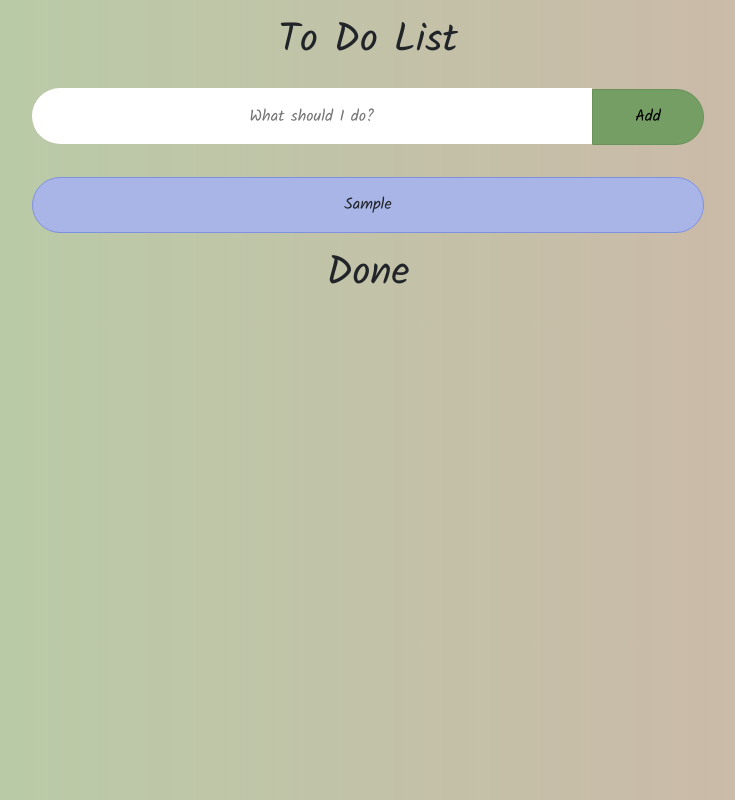
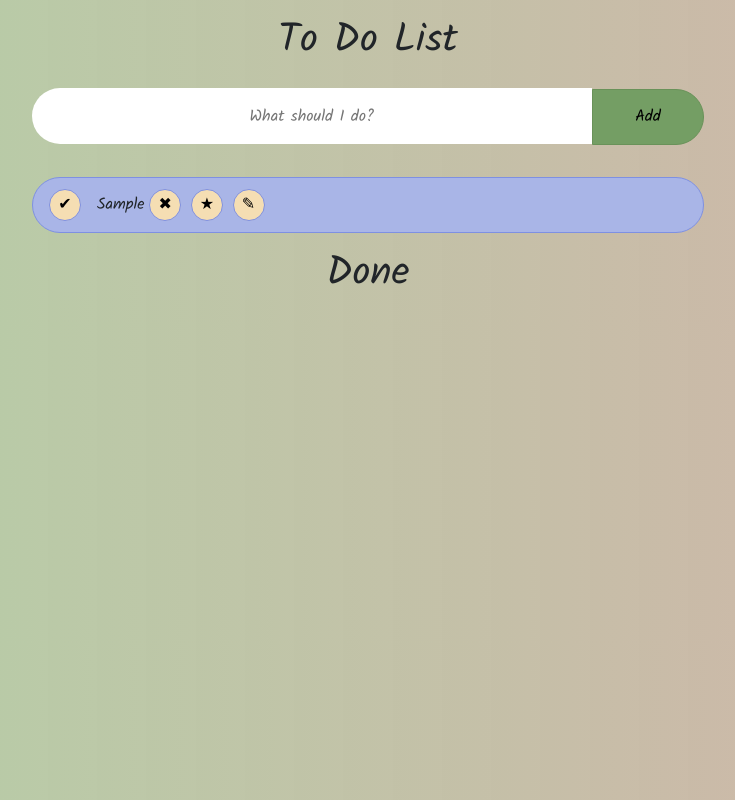
Before and after one commit to solomiiaivychuk/to-do-app-react, a React (Create React App) app in the folder planner-app/: page / in a window 1280 px wide. Both pictures are taken after typing "Sample" into the empty fields and a click on the button "Add". Shown: the whole page, without its empty margins (272-1007 px from the left). Built offline with nearby package versions, Linux system fonts and the light colour scheme.

Commit message:
Able to transfer todo's to "Done" list

```diff
--- a/planner-app/src/components/Body.jsx
+++ b/planner-app/src/components/Body.jsx
@@ -3,6 +3,7 @@ import ToDoTitle from "./ToDoTitle.jsx";
 import DoneTitle from "./DoneTitle.jsx";
 import "./styles.css";
 import ToDoList from "./ToDoList.jsx";
+import DoneList from "./DoneList"
 
 class Body extends React.Component {
   constructor(props) {
@@ -24,11 +25,16 @@ class Body extends React.Component {
             <ToDoList></ToDoList>
           </div>
         </div>
-        <div className="row">
+      {/*  <div className="row">
           <div className="col d-flex justify-content-center">
             <DoneTitle></DoneTitle>
           </div>
         </div>
+         <div className="row">
+          <div className="col d-flex justify-content-center">
+            <DoneList></DoneList>
+          </div>
+        </div> */}
       </div>
     );
   }
--- /dev/null
+++ b/planner-app/src/components/DoneItem.jsx
@@ -0,0 +1,17 @@
+import React from "react";
+
+class DoneItem extends React.Component {
+  constructor(props) {
+    super(props);
+  }
+  render() {
+    return (
+      <div className="list">
+        <button className="done-button" >&#10004;</button>
+        <span className="todo-text"></span>
+      </div>
+    );
+  }
+}
+
+export default DoneItem;
--- /dev/null
+++ b/planner-app/src/components/DoneList.jsx
@@ -0,0 +1,18 @@
+import React from 'react'
+import DoneItem from './DoneItem'
+
+class DoneList extends React.Component {
+    constructor(props){
+        super(props)
+        this.state = {
+            doneToDos: []
+        }
+    }
+
+    render() {
+        return (
+            <DoneItem></DoneItem>
+        )
+    }
+}
+export default DoneList
--- a/planner-app/src/components/ToDoItem.jsx
+++ b/planner-app/src/components/ToDoItem.jsx
@@ -6,8 +6,12 @@ class ToDoItem extends React.Component {
   }
   render() {
     return (
-      <div className="list" onClick={this.props.moveToDone}>
-        {this.props.text}
+      <div className="list">
+        <button className="done-button" onClick={this.props.handleDoneClick} >&#10004;</button>
+        <span className="todo-text">{this.props.todo.text}</span>
+        <button className="delete-button">&#10006;</button>
+        <button className="favourite-button">&#9733;</button>
+        <button className="edit-button">&#9998;</button>
       </div>
     );
   }
--- a/planner-app/src/components/ToDoList.jsx
+++ b/planner-app/src/components/ToDoList.jsx
@@ -1,22 +1,23 @@
 import React from "react";
 import FormInput from "./Form-Input";
 import ToDoItem from './ToDoItem'
+import DoneTitle from './DoneTitle'
 
 class ToDoList extends React.Component {
     state = {
-      todos: []
+      todos: [],
+      dones: []
     }
 
-
   addTodo(todo) {
-    if (todo.text != '') {
+    if (todo.text != ''){
       this.setState({
         todos: [todo, ...this.state.todos]
       });
     }
   };
 
-  moveToDone(id) {
+  handleDoneClick(id) {
     this.setState({
       todos: this.state.todos.map(todo => {
         if (todo.id === id) {
@@ -33,16 +34,28 @@ class ToDoList extends React.Component {
   }
 
   render() {
+
     return (<div className="form-wrapper">
        <FormInput onSubmit = {(todo) => this.addTodo(todo)}></FormInput>
        {this.state.todos.map(todo => (
+          todo.complete? '' :
           <ToDoItem
             key={todo.id}
             id={todo.id}
-            moveToDone={() => this.moveToDone(todo.id)}
-            text={todo.text}
+            handleDoneClick={() => this.handleDoneClick(todo.id)}
+            todo={todo}
           >
           </ToDoItem>
+       ))}
+       <DoneTitle></DoneTitle>
+       {this.state.todos.filter(todo => todo.complete === true).map(todo => (
+         todo.complete?
+         <ToDoItem
+            key={todo.id}
+            id={todo.id}
+            todo={todo}
+            >
+          </ToDoItem> : ''
        ))}
        </div>
     );
--- a/planner-app/src/components/styles.css
+++ b/planner-app/src/components/styles.css
@@ -45,8 +45,6 @@ body {
 }
 .list {
   display: flex;
-  justify-content: center;
-  align-items: center;
   align-self: center;
   width: 42rem;
   background-color: rgb(169, 181, 231);
@@ -56,7 +54,35 @@ body {
   margin-top: 2rem;
 }
 
-.list:hover {
-  background-color: rgb(149, 164, 226);
-
+.done-button {
+  justify-self: flex-start;
+  width: 2rem;
+  border-radius: 1rem;
+  align-self: center;
+  margin: 0 1rem;
+  height: 2rem;
+  border: 0px;
+  background-color: wheat;
+  border: 1px solid rgb(126, 144, 226);
 }
+.done-button:hover {
+  background-color: rgb(236, 207, 152);
+}
+.todo-text {
+  align-self: center;
+  justify-self: center;
+}
+.delete-button:focus, .favourite-button:focus, .edit-button:focus, .done-button:focus {
+  outline: none;
+}
+.delete-button, .favourite-button, .edit-button {
+  justify-self: flex-end;
+  width: 2rem;
+  border-radius: 1rem;
+  align-self: center;
+  margin: 0 0.3rem;
+  height: 2rem;
+  border: 0px;
+  background-color: wheat;
+  border: 1px solid rgb(126, 144, 226);
+}
```
